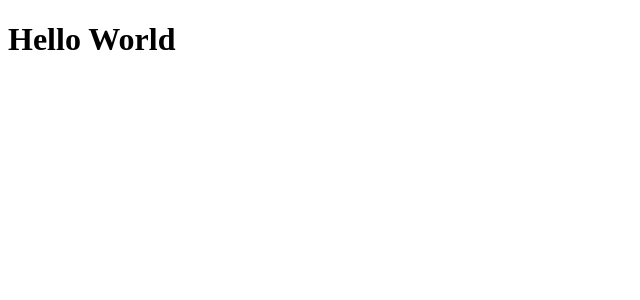
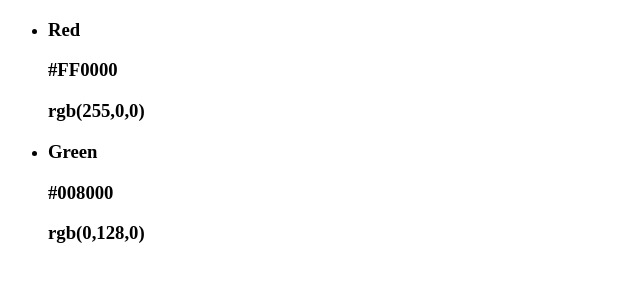
Before and after one commit to aramirezdecruz3148/reactExercises3, a React app: page / in a window 1280 px wide. Shown: the top 300 px of the page, without its empty margins (0-640 px from the left). Built offline with nearby package versions, Linux system fonts and the light colour scheme.

Commit message:
completed first exercise to render a list of components

```diff
--- a/src/components/App.js
+++ b/src/components/App.js
@@ -1,5 +1,10 @@
 import React from 'react';
+import Colors from './Colors';
 
 export default function App() {
-  return <h1>Hello World</h1>;
+  return (
+    <>
+      <Colors colors={[{ name: 'Red', hex: '#FF0000', rgb: '255,0,0' }, { name: 'Green', hex: '#008000', rgb: '0,128,0' }]}/>
+    </>
+  );
 }
--- /dev/null
+++ b/src/components/Color.js
@@ -0,0 +1,22 @@
+import React from 'react';
+import PropTypes from 'prop-types';
+
+function Color({ name, hex, rgb }) {
+  return (
+    <>
+      <h3>
+        <p>{name}</p>
+        <p>{hex}</p>
+        <p>rgb({rgb})</p>
+      </h3>
+    </>
+  );
+}
+
+Color.propTypes = {
+  name: PropTypes.string.isRequired,
+  hex: PropTypes.string.isRequired,
+  rgb: PropTypes.string.isRequired
+};
+
+export default Color;
--- /dev/null
+++ b/src/components/Colors.js
@@ -0,0 +1,25 @@
+import React from 'react';
+import PropTypes from 'prop-types';
+import Color from './Color';
+
+function Colors({ colors }) {
+  const colorList = colors.map(({ name, hex, rgb }) => {
+    return (
+      <li key={name}>
+        <Color name={name} hex={hex} rgb={rgb}/>
+      </li>
+    );
+  });
+
+  return (
+    <ul>
+      {colorList}
+    </ul>
+  );
+}
+
+Colors.propTypes = {
+  colors: PropTypes.array.isRequired
+};
+
+export default Colors;
```
Also changed, not shown: 2 other files (tests, documents, lock files or other folders).
